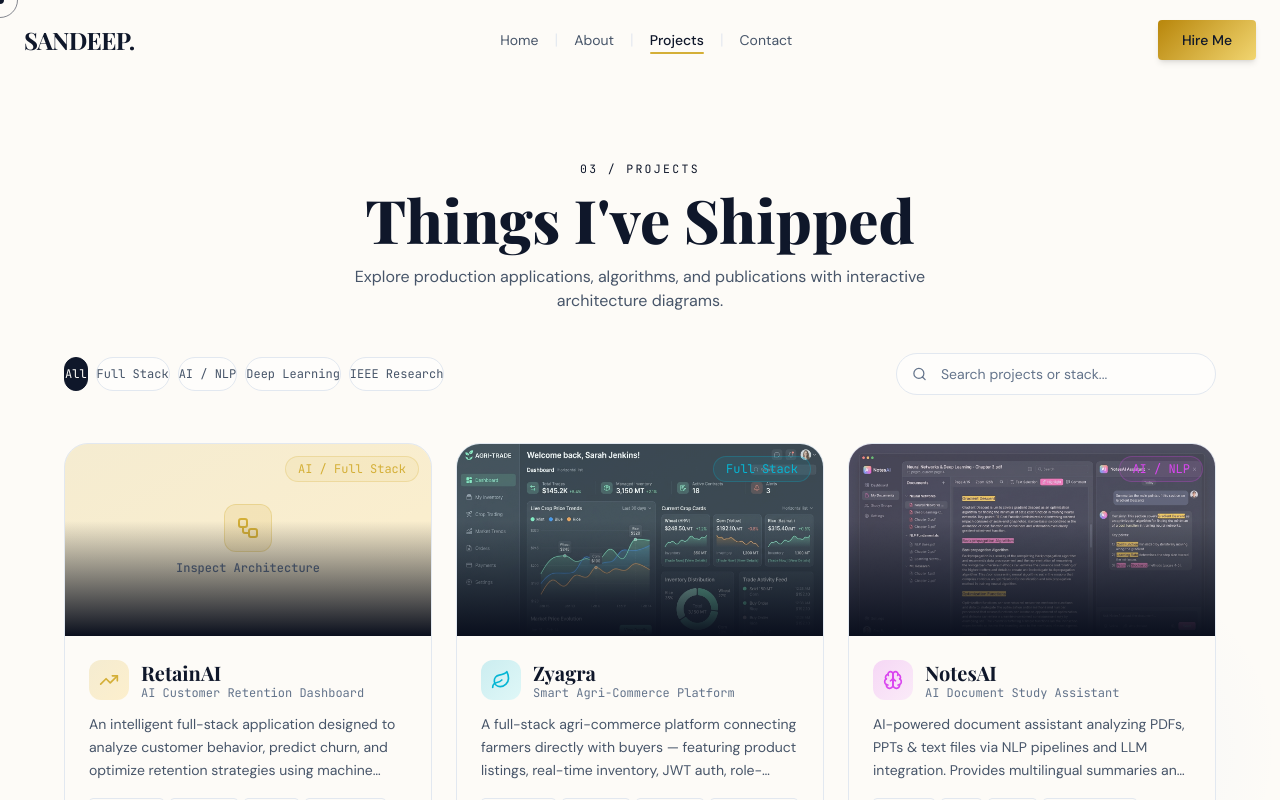
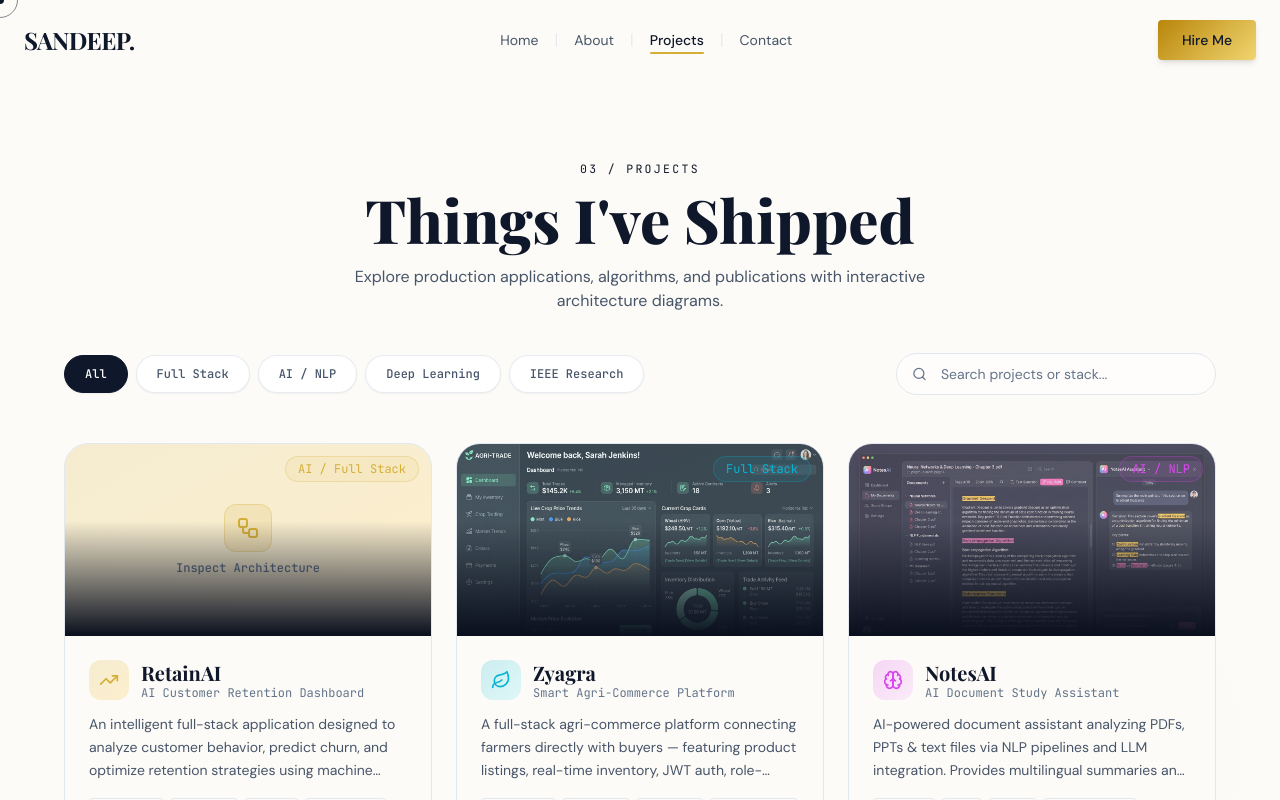
Before and after one commit to Sandeep2924/portfolio, a Next.js app: page /projects in a window 1280 px wide. Shown: the top 800 px of the page. Built offline with nearby package versions, Linux system fonts and the light colour scheme; a web font is replaced by a local one.

Commit message:
Fix filter button padding and text overflow on projects page

```diff
--- a/components/sections/Projects.tsx
+++ b/components/sections/Projects.tsx
@@ -553,10 +553,10 @@ export default function Projects() {
               <motion.button
                 key={f}
                 onClick={() => setFilter(f)}
-                className={`px-4.5 py-2 rounded-full text-xs font-mono border transition-all ${
+                className={`px-5 py-2.5 rounded-full text-xs font-mono font-medium whitespace-nowrap inline-flex items-center justify-center border transition-all ${
                   filter === f
-                    ? 'bg-primary text-bg border-primary'
-                    : 'border-border text-text-secondary hover:border-primary/40 hover:text-text-primary bg-surface/40'
+                    ? 'bg-primary text-surface border-primary shadow-sm'
+                    : 'border-border/80 text-text-secondary hover:border-gold hover:text-primary bg-surface shadow-sm'
                 }`}
                 whileHover={{ scale: 1.05 }}
                 whileTap={{ scale: 0.97 }}
```
